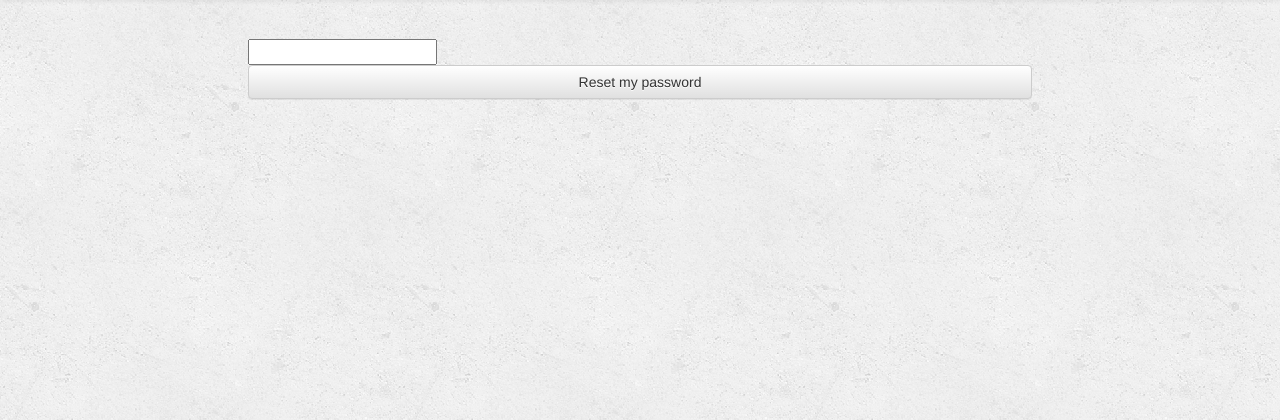
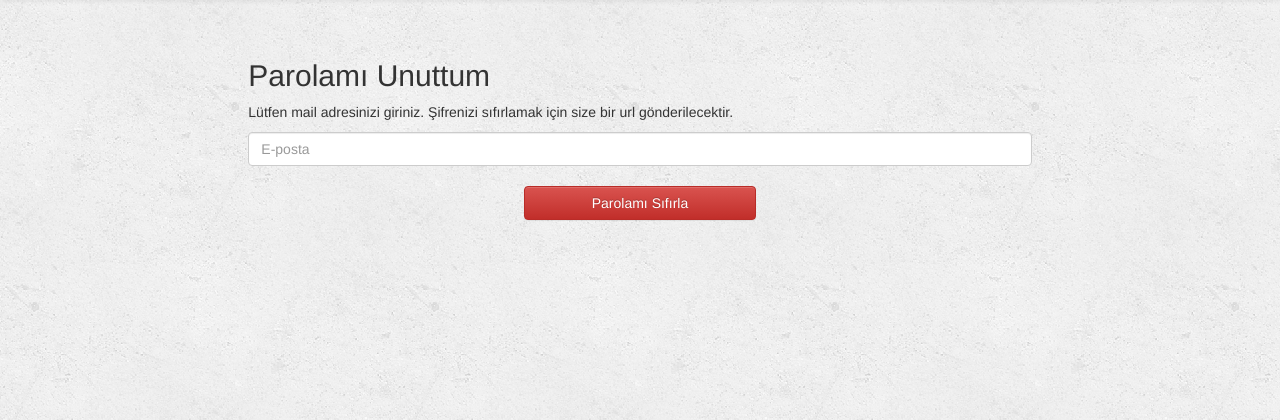
Before and after one commit to selametsamli/thekamping, a Django app: page /auths/password_reset/ in a window 1280 px wide. Shown: the part 51-471 px from the top of the page. Run offline with Django 3.2, Linux system fonts and the light colour scheme; parts of the project's set-up code (start-up, migrations or seed data) failed here and were passed over; some libraries are stand-ins or nearby versions.

Commit message:
Password resed formları düzenlendi

```diff
--- a/kamping/auths/forms.py
+++ b/kamping/auths/forms.py
@@ -3,8 +3,22 @@ import re
 from django import forms
 from django.contrib.auth import authenticate
 from django.contrib.auth.models import User
+from django.contrib.auth.forms import PasswordResetForm, SetPasswordForm
+from auths.models import UserProfile
 
-from auths.models import UserProfile
+
+class PasswordResetFormCustom(PasswordResetForm):
+    def __init__(self, *args, **kwargs):
+        super(PasswordResetFormCustom, self).__init__(*args, **kwargs)
+        for field in self.fields:
+            self.fields[field].widget.attrs = {'class': 'form-control', 'placeholder': 'E-posta'}
+
+
+class SetPasswordFormCustom(SetPasswordForm):
+    def __init__(self, *args, **kwargs):
+        super(SetPasswordFormCustom, self).__init__(*args, **kwargs)
+        for field in self.fields:
+            self.fields[field].widget.attrs = {'class': 'form-control'}
 
 
 class LoginForm(forms.Form):
--- a/kamping/auths/urls.py
+++ b/kamping/auths/urls.py
@@ -12,15 +12,15 @@ urlpatterns = [
     path('user-profile-update/', views.profile_update, name="user-profile-update"),
     path('<str:username>/', views.user_profile, name="user-profile"),
 
-    #email verification
+    # email verification
     path('activate/<slug:uidb64>/<slug:token>/', views.activate, name='activate'),
     path('email-verification/', views.email_verification_page, name='email-verification'),
     path('verification-mail-send/', views.verification_mail_send, name='verification-mail-send'),
 
-    #password reset
-    path('password_reset/', auth_views.PasswordResetView, name="password-reset"),
+    # password reset
+    path('password_reset/', views.PasswordResetView, name="password-reset"),
     path('password_reset/done/', auth_views.PasswordResetDoneView, name="password-reset_done"),
-    path('reset/<slug:uidb64>/<slug:token>/', auth_views.PasswordResetConfirmView, name='password-reset-confirm'),
+    path('reset/<slug:uidb64>/<slug:token>/', views.CustomPasswordResetConfirmView, name='password-reset-confirm'),
     path('password_reset_confirm/', auth_views.PasswordResetCompleteView, name="password-reset-complate"),
 
 ]
--- a/kamping/templates/registration/password_reset_form.html
+++ b/kamping/templates/registration/password_reset_form.html
@@ -5,12 +5,21 @@
     <div class="row ">
         <div class="col-lg-12">
             <div class="col-lg-8 pull-center">
+
+                <h2>Parolamı Unuttum</h2>
+
                 <form method="post">
                     {% csrf_token %}
+                    <p>Lütfen mail adresinizi giriniz. Şifrenizi sıfırlamak için size bir url gönderilecektir.</p>
                     {{ form.email.errors }}
                     {{ form.email }}
-                    <input class="btn btn-default btn-block" type="submit" value="Reset my password">
+                    <br>
+
+                    <div class="col-lg-4 pull-center">
+                        <input class="btn btn-danger btn-block" type="submit" value="Parolamı Sıfırla">
+                    </div>
                 </form>
+
             </div>
 
         </div>
```
Also changed, not shown: kamping/auths/views.py (+11 -1 lines), kamping/templates/registration/password_reset_confirm.html (+5 -2 lines).
